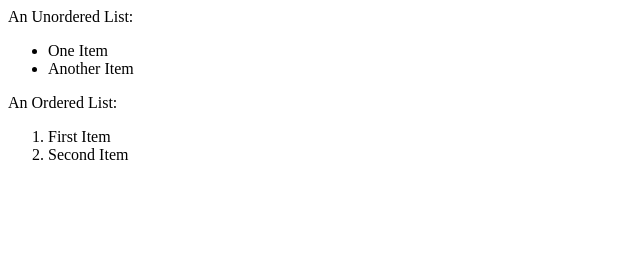
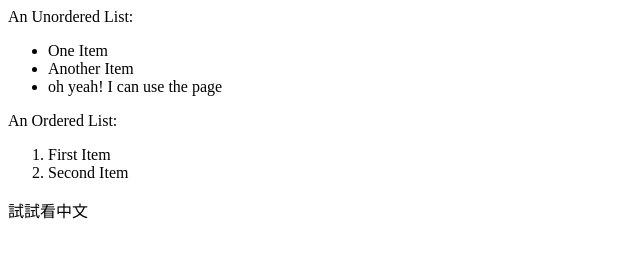
Before and after one commit to patricia40719/my-website-html, a plain HTML site: page index.html in a window 1280 px wide. Shown: the whole page, without its empty margins (0-640 px from the left). Drawn offline with Linux system fonts and the light colour scheme.

Commit message:
Update index.html

```diff
--- a/index.html
+++ b/index.html
@@ -6,14 +6,15 @@
     <body>
         An Unordered List:
         <ul>
-            <li>One Item</li>
+            <li >One Item</li>
             <li>Another Item</li>
+            <li>oh yeah! I can use the page</li>
         </ul>
         An Ordered List:
         <ol>
             <li>First Item</li>
             <li>Second Item</li>
-
         </ol>
+        <p>試試看中文</p>
     </body>
 </html>
```
